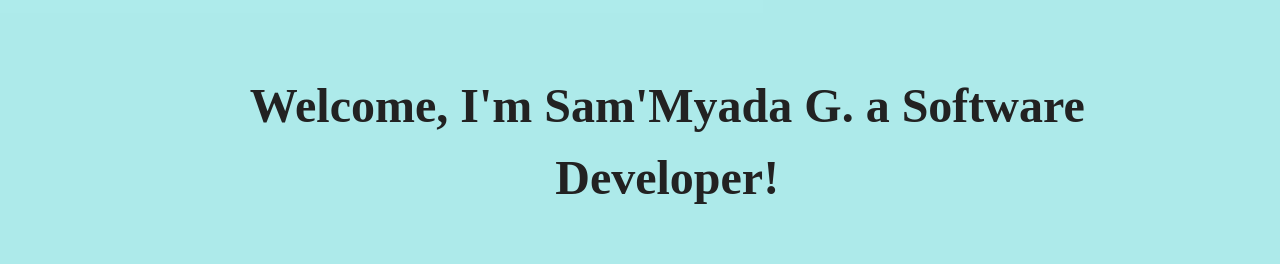
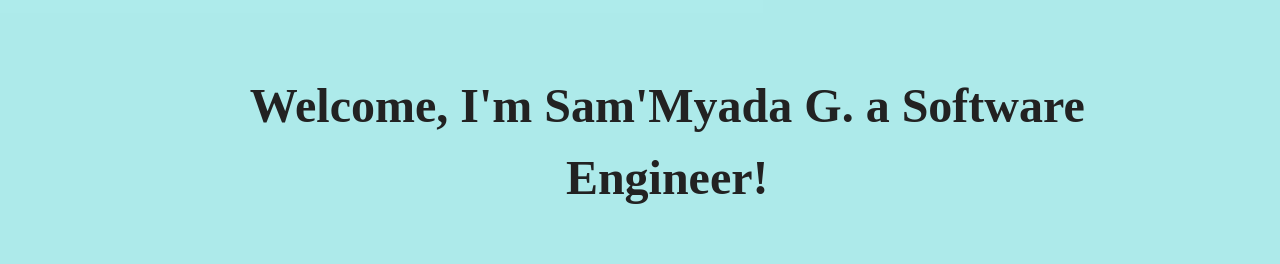
Before and after one commit to Sammyada/Portfolio, a plain HTML site: page index.html in a window 1280 px wide. Shown: the part 242-506 px from the top of the page. Drawn offline with Linux system fonts and the light colour scheme.

Commit message:
Updated heading from developer to Engineer

```diff
--- a/index.html
+++ b/index.html
@@ -21,7 +21,7 @@
                     </ul>
                 </nav>
                 <div class="home-title">
-                    <h1>Welcome, I'm Sam'Myada G. a Software Developer!</h1>
+                    <h1>Welcome, I'm Sam'Myada G. a Software Engineer!</h1>
                 </div>
             </div>
         </header>
```
